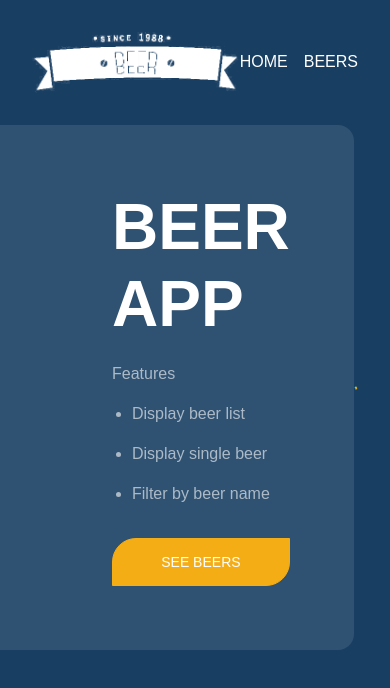
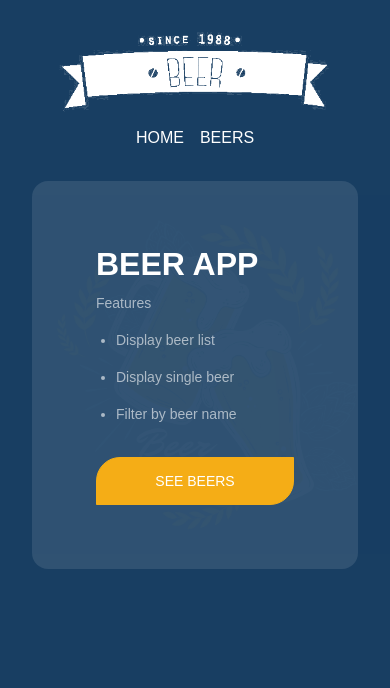
Before and after one commit to marko-krznar/React-Typescript-Beer-App, a React (Create React App) app: page / in a window 390 px wide. Shown: the top 688 px of the page. Built offline with nearby package versions, Linux system fonts and the light colour scheme.

Commit message:
Adjusted app for smaller screen sizes

```diff
--- a/src/components/Navigation/Navigation.tsx
+++ b/src/components/Navigation/Navigation.tsx
@@ -4,7 +4,7 @@ import logo from "../../images/beer-logo.webp";
 
 export default function Navigation() {
   return (
-    <div className="block--container nav d-flex justify-content-between align-items-center">
+    <div className="block--container nav d-flex justify-content-between align-items-center m--flex-direction-column">
       {" "}
       <div className="block-logo">
         <img src={logo} alt="beer-logo" />
--- a/src/components/Navigation/style.scss
+++ b/src/components/Navigation/style.scss
@@ -13,3 +13,12 @@
 .block-logo img {
   max-height: 80px;
 }
+
+@media (max-width: 576px) {
+  .block--container.nav {
+    padding: 2rem 1rem;
+    .block-logo {
+      margin-bottom: 1rem;
+    }
+  }
+}
--- a/src/pages/Beers/style.scss
+++ b/src/pages/Beers/style.scss
@@ -6,3 +6,21 @@
   width: 100%;
   margin: 2rem 0;
 }
+
+@media (max-width: 1200px) {
+  .single-item {
+    flex-basis: calc(50% - 2rem);
+  }
+}
+
+@media (max-width: 576px) {
+  .single-item {
+    flex: 1 1 100%;
+    margin: 1rem 0 2rem;
+    &:hover {
+      margin: 1rem 0 2rem;
+      border-radius: 2rem 0 2rem 0;
+      box-shadow: none;
+    }
+  }
+}
--- a/src/pages/Home/style.scss
+++ b/src/pages/Home/style.scss
@@ -12,3 +12,35 @@
     }
   }
 }
+
+@media (max-width: 1200px) {
+  .block--info {
+    padding: 4rem 2rem 4rem 6rem;
+  }
+}
+
+@media (max-width: 992px) {
+  .pg-home {
+    &.block--container {
+      flex-wrap: wrap;
+    }
+    > div {
+      flex: 1 1 100%;
+    }
+    .block--info {
+      margin-left: 0;
+      padding: 4rem;
+    }
+    .block--image {
+      position: absolute;
+      z-index: -1;
+      opacity: 0.02;
+    }
+  }
+}
+
+@media (max-width: 576px) {
+  .pg-home .block--info h2 {
+    font-size: 2rem;
+  }
+}
--- a/src/pages/SingleBeer/SingleBeer.tsx
+++ b/src/pages/SingleBeer/SingleBeer.tsx
@@ -55,7 +55,7 @@ function SingleBeer() {
                 <span className="txt-tag">#{singleBeer[0].tagline}</span>
                 <p>{singleBeer[0].description}</p>
               </div>
-              <div className="block--specs d-flex">
+              <div className="block--specs d-flex m--flex-direction-column">
                 <div>
                   <img src="" alt="" />
                   <h3>
--- a/src/pages/SingleBeer/style.scss
+++ b/src/pages/SingleBeer/style.scss
@@ -87,3 +87,70 @@
     }
   }
 }
+
+@media (max-width: 1200px) {
+  .block--info {
+    padding: 4rem 2rem 4rem 8rem;
+  }
+}
+
+@media (max-width: 992px) {
+  .pg--single-product {
+    .block--beer-info {
+      position: relative;
+    }
+    .block--image-frame {
+      position: absolute;
+      top: -3rem;
+      right: -1.5rem;
+      img {
+        max-width: 100%;
+        max-height: 240px;
+      }
+    }
+    .block--info {
+      padding: 4rem;
+      margin-left: 0;
+    }
+    .block--bcg-btn .tag--back span {
+      margin-right: 0;
+    }
+  }
+}
+
+@media (max-width: 576px) {
+  .pg--single-product .block--info {
+    padding: 4rem 2rem;
+  }
+  .pg--single-product .block--beer-info {
+    .block--headline {
+      padding-right: 4rem;
+    }
+  }
+}
+
+@media (max-width: 420px) {
+  .pg--single-product {
+    .block--image-frame {
+      top: -4rem;
+      right: 0;
+      width: 100%;
+      display: flex;
+      justify-content: center;
+    }
+    .block--info {
+      padding: 12rem 2rem 4rem;
+    }
+    .block--beer-info .block--headline {
+      padding-right: 0;
+      h2 {
+        font-size: 2rem;
+        text-align: center;
+      }
+    }
+    .txt-tag {
+      width: 100%;
+      text-align: center;
+    }
+  }
+}
--- a/src/scss/_layout.scss
+++ b/src/scss/_layout.scss
@@ -39,3 +39,12 @@ body {
 .block--container {
   padding: 0 2rem;
 }
+
+@media (max-width: 576px) {
+  .m--flex-direction-column {
+    flex-direction: column;
+    > * {
+      flex: 1 1 100%;
+    }
+  }
+}
--- a/src/scss/_typography.scss
+++ b/src/scss/_typography.scss
@@ -43,3 +43,10 @@ a {
     color: $primary;
   }
 }
+
+@media (max-width: 576px) {
+  p,
+  li {
+    font-size: 0.875rem;
+  }
+}
```
